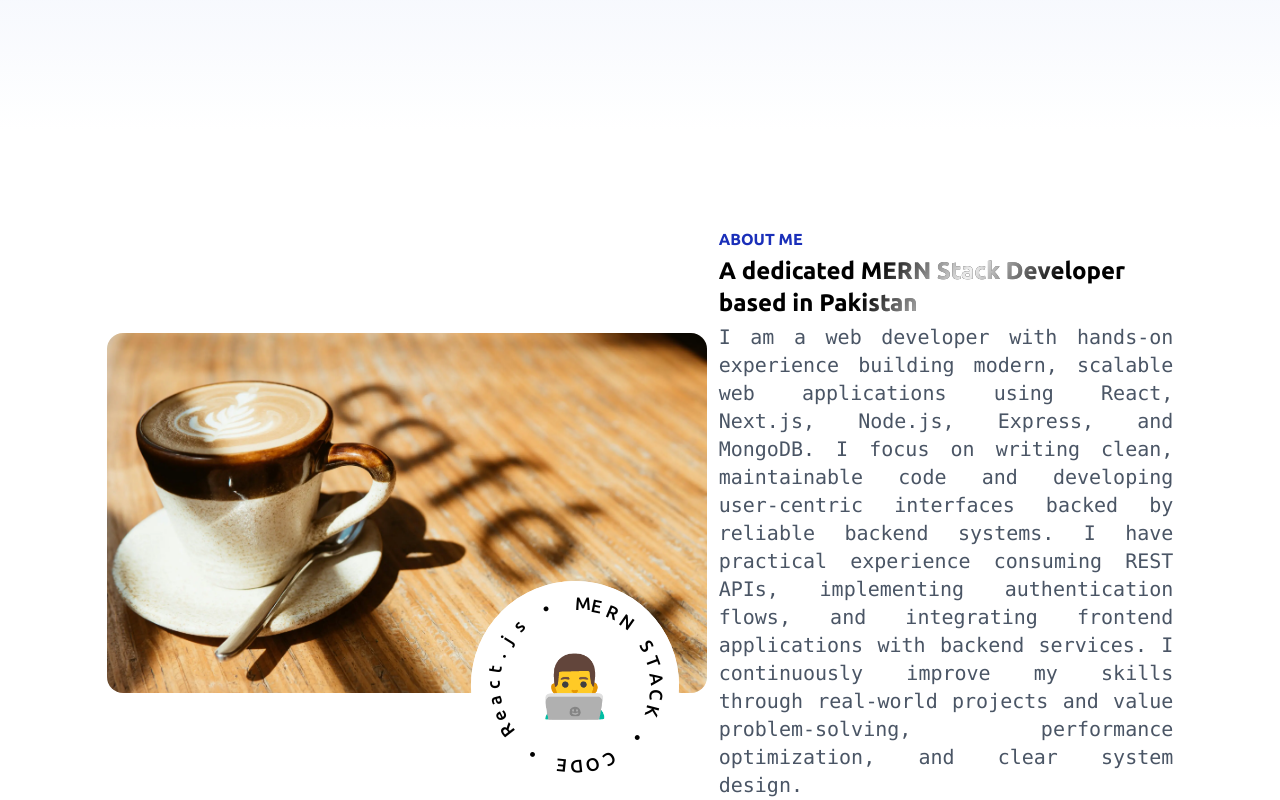
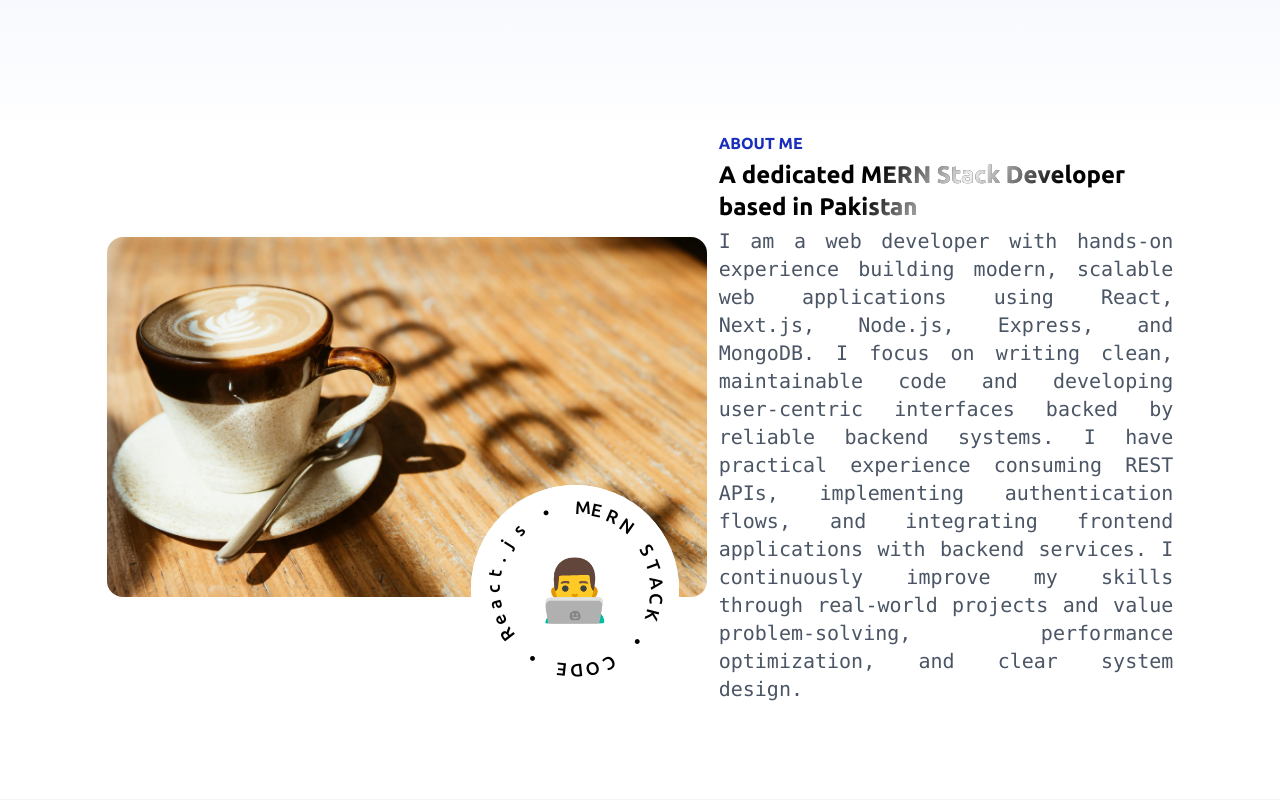
Before and after one commit to MuhammadAunR/Portfolio, a Next.js app: page / in a window 1280 px wide. Shown: the part 700-1500 px from the top of the page. Built offline with nearby package versions, Linux system fonts and the light colour scheme.

Commit message:
refactor: padding in aboutme

```diff
--- a/components/AboutMe.js
+++ b/components/AboutMe.js
@@ -9,8 +9,7 @@ const AboutMe = () => {
     <>
       <main
         id="about"
-        className="h-fit py-24 flex gap-3  max-lg:gap-10 justify-between items-center max-lg:flex-wrap max-lg:justify-center"
-        data-aos="fade-up"
+        className="h-fit pb-24 flex gap-3  max-lg:gap-10 justify-between items-center max-lg:flex-wrap max-lg:justify-center"
       >
         <motion.div
           initial={{ opacity: 0, x: -30 }}
```
